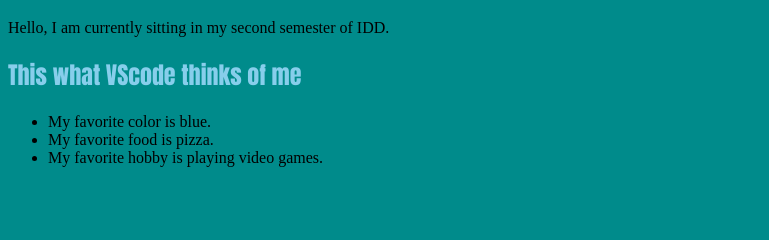
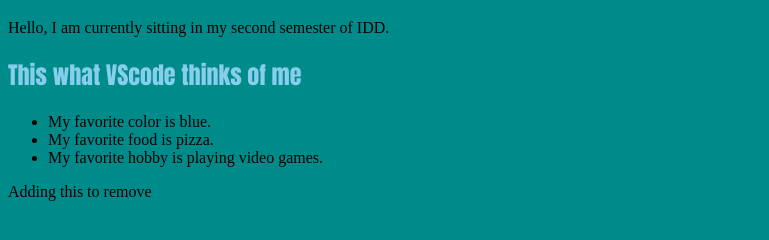
Before and after one commit to ELT-com/cprg218-new-repo-desktop, a plain HTML site: page index.html in a window 1280 px wide. Shown: the part 62-302 px from the top of the page, without its empty margins (0-769 px from the left). Drawn offline with Linux system fonts and the light colour scheme.

Commit message:
Adding a test version control

```diff
--- a/index.html
+++ b/index.html
@@ -15,5 +15,6 @@
             <li>My favorite food is pizza.</li>
             <li>My favorite hobby is playing video games.</li>
             </ul>
+            Adding this to remove
     </body>
     </html>
```
